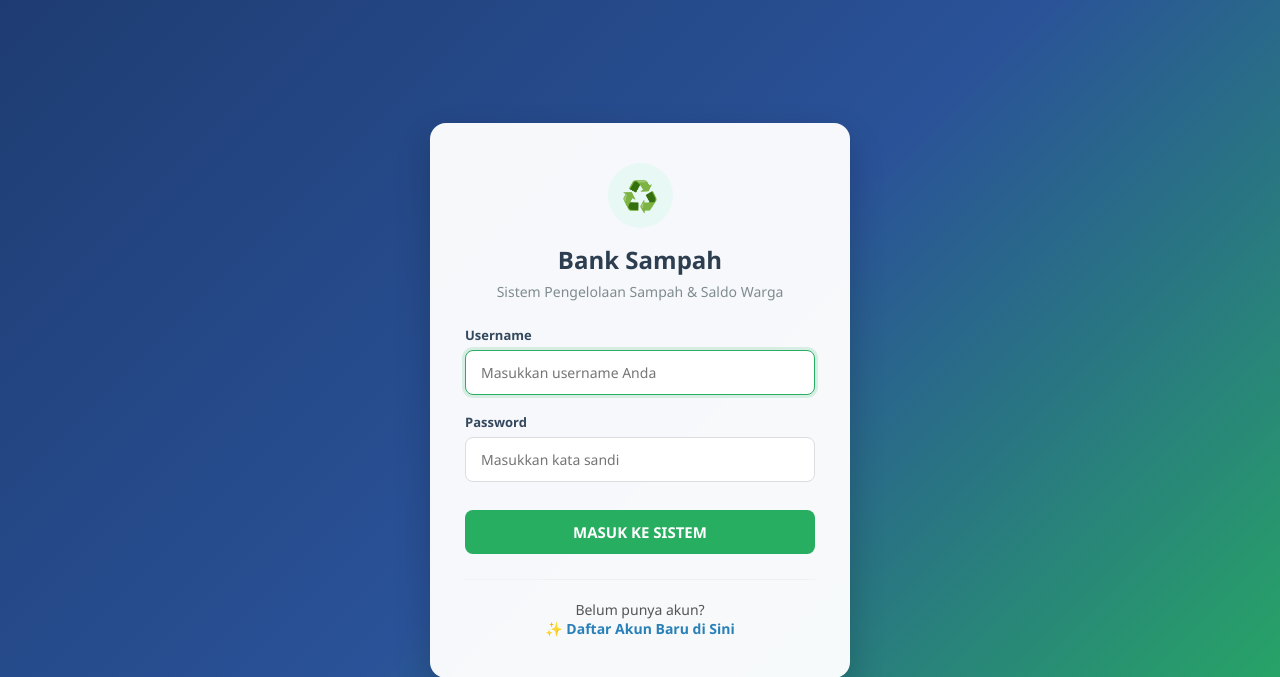
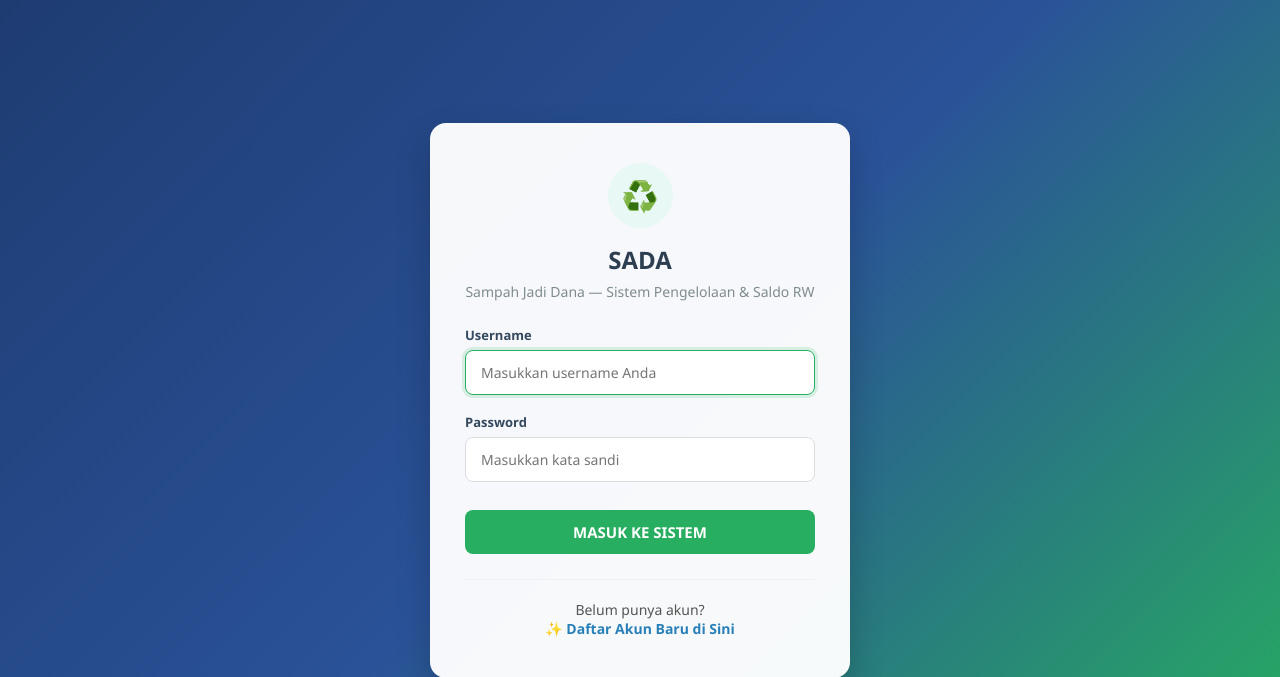
Before and after one commit to Aliansyah20/Bank-Sampah-Web, a Flask app: page /auth/login in a window 1280 px wide. Shown: the top 677 px of the page. Run offline with Flask 3, Linux system fonts and the light colour scheme.

Commit message:
Update login.html

```diff
--- a/app/templates/auth/login.html
+++ b/app/templates/auth/login.html
@@ -3,7 +3,7 @@
 <head>
     <meta charset="UTF-8">
     <meta name="viewport" content="width=device-width, initial-scale=1.0, maximum-scale=1.0, user-scalable=no">
-    <title>Login - Bank Sampah Digital</title>
+    <title>Login - SADA (Sampah Jadi Dana)</title>
     <style>
         * { box-sizing: border-box; margin: 0; padding: 0; font-family: 'Segoe UI', Tahoma, Geneva, Verdana, sans-serif; }
         body {
@@ -94,8 +94,8 @@
 
     <div class="login-card">
         <div class="brand-logo">♻️</div>
-        <h2>Bank Sampah</h2>
-        <p class="subtitle">Sistem Pengelolaan Sampah & Saldo Warga</p>
+        <h2>SADA</h2>
+        <p class="subtitle">Sampah Jadi Dana — Sistem Pengelolaan & Saldo RW</p>
 
         <!-- Flash Messages -->
         {% with messages = get_flashed_messages(with_categories=true) %}
```
